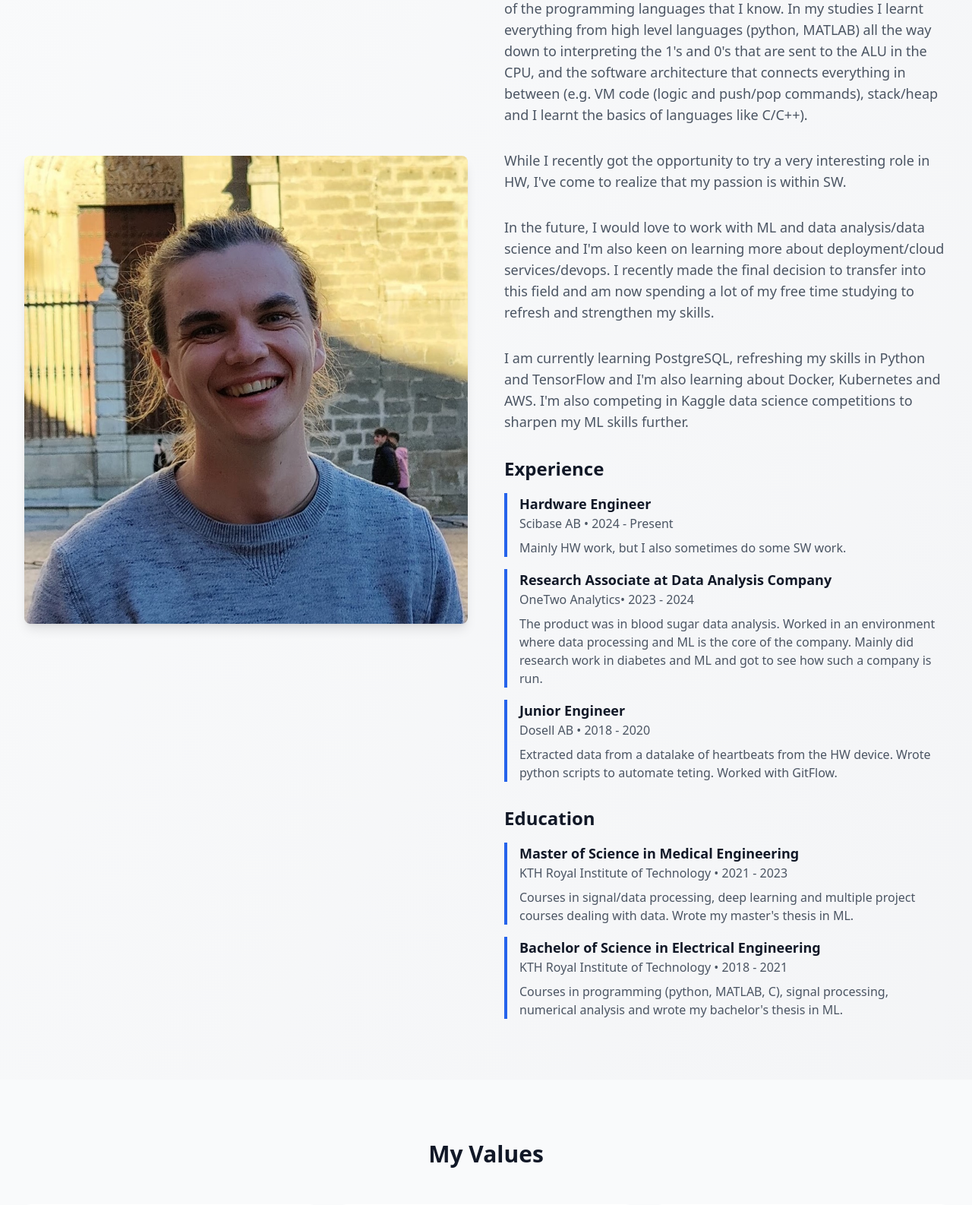
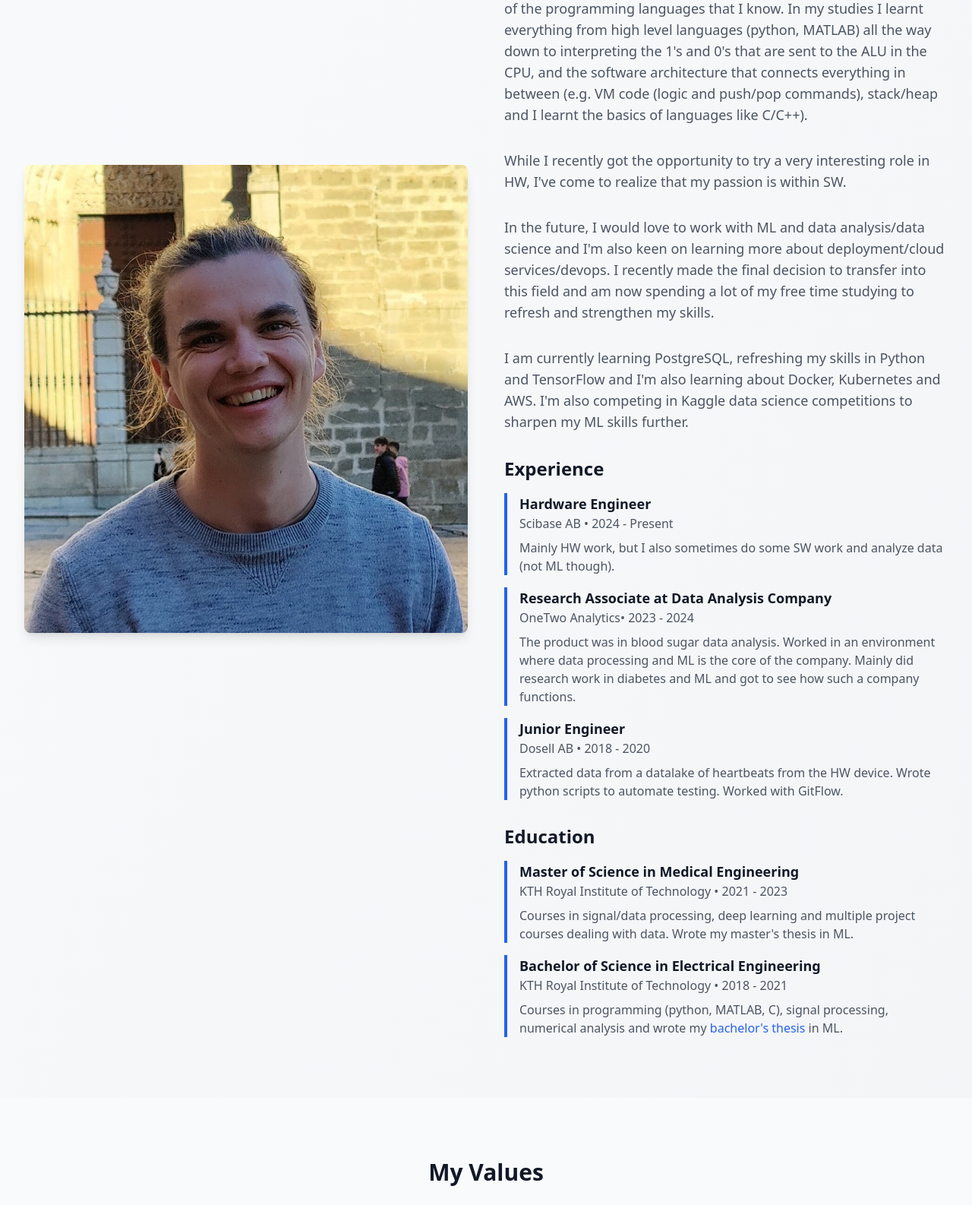
Before and after one commit to patriksn/portfolio, a Flask app: page /about in a window 1280 px wide. Shown: the part 459-2045 px from the top of the page at 76% size. Run offline with Flask 3, Linux system fonts and the light colour scheme; some libraries are stand-ins or nearby versions.

Commit message:
Style: Minor changes to 'about' page

```diff
--- a/portfolio_page/templates/about.html
+++ b/portfolio_page/templates/about.html
@@ -38,17 +38,17 @@
                         <div class="border-l-4 border-blue-600 pl-4">
                             <h3 class="text-lg font-semibold text-gray-900">Hardware Engineer</h3>
                             <p class="text-gray-600">Scibase AB • 2024 - Present</p>
-                            <p class="text-gray-600 mt-2">Mainly HW work, but I also sometimes do some SW work.</p>
+                            <p class="text-gray-600 mt-2">Mainly HW work, but I also sometimes do some SW work and analyze data (not ML though).</p>
                         </div>
                         <div class="border-l-4 border-blue-600 pl-4">
                             <h3 class="text-lg font-semibold text-gray-900">Research Associate at Data Analysis Company</h3>
                             <p class="text-gray-600">OneTwo Analytics• 2023 - 2024</p>
-                            <p class="text-gray-600 mt-2">The product was in blood sugar data analysis. Worked in an environment where data processing and ML is the core of the company. Mainly did research work in diabetes and ML and got to see how such a company is run.</p>
+                            <p class="text-gray-600 mt-2">The product was in blood sugar data analysis. Worked in an environment where data processing and ML is the core of the company. Mainly did research work in diabetes and ML and got to see how such a company functions.</p>
                         </div>
                         <div class="border-l-4 border-blue-600 pl-4">
                             <h3 class="text-lg font-semibold text-gray-900">Junior Engineer</h3>
                             <p class="text-gray-600">Dosell AB • 2018 - 2020</p>
-                            <p class="text-gray-600 mt-2">Extracted data from a datalake of heartbeats from the HW device. Wrote python scripts to automate teting. Worked with GitFlow.</p>
+                            <p class="text-gray-600 mt-2">Extracted data from a datalake of heartbeats from the HW device. Wrote python scripts to automate testing. Worked with GitFlow.</p>
                         </div>
                     </div>
                 </div>
@@ -60,12 +60,12 @@
                         <div class="border-l-4 border-blue-600 pl-4">
                             <h3 class="text-lg font-semibold text-gray-900">Master of Science in Medical Engineering</h3>
                             <p class="text-gray-600">KTH Royal Institute of Technology • 2021 - 2023</p>
-                            <p class="text-gray-600 mt-2">Courses in signal/data processing, deep learning and multiple project courses dealing with data. Wrote my <a href="{{ url_for('project1') }}">master's thesis</a> in ML.</p>
+                            <p class="text-gray-600 mt-2">Courses in signal/data processing, deep learning and multiple project courses dealing with data. Wrote my <a href="{{ url_for('project1') }} class="text-blue-600 hover:text-blue-800"">master's thesis</a> in ML.</p>
                         </div>
                         <div class="border-l-4 border-blue-600 pl-4">
                             <h3 class="text-lg font-semibold text-gray-900">Bachelor of Science in Electrical Engineering</h3>
                             <p class="text-gray-600">KTH Royal Institute of Technology • 2018 - 2021</p>
-                            <p class="text-gray-600 mt-2">Courses in programming (python, MATLAB, C), signal processing, numerical analysis and wrote my <a href="{{ url_for('project2') }}">bachelor's thesis</a> in ML.</p>
+                            <p class="text-gray-600 mt-2">Courses in programming (python, MATLAB, C), signal processing, numerical analysis and wrote my <a href="{{ url_for('project2') }}" class="text-blue-600 hover:text-blue-800">bachelor's thesis</a> in ML.</p>
                         </div>
                     </div>
                 </div>
```
